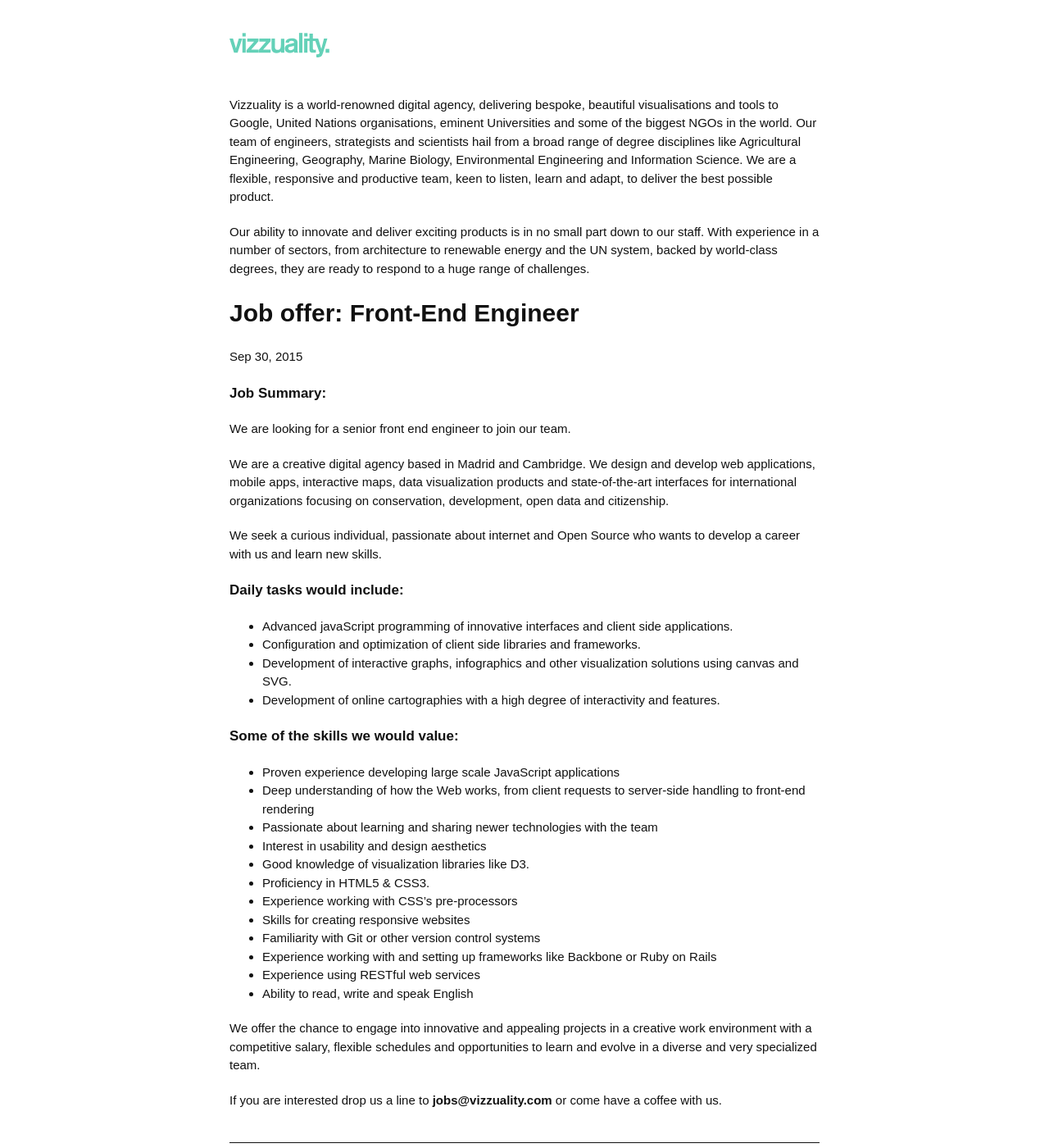
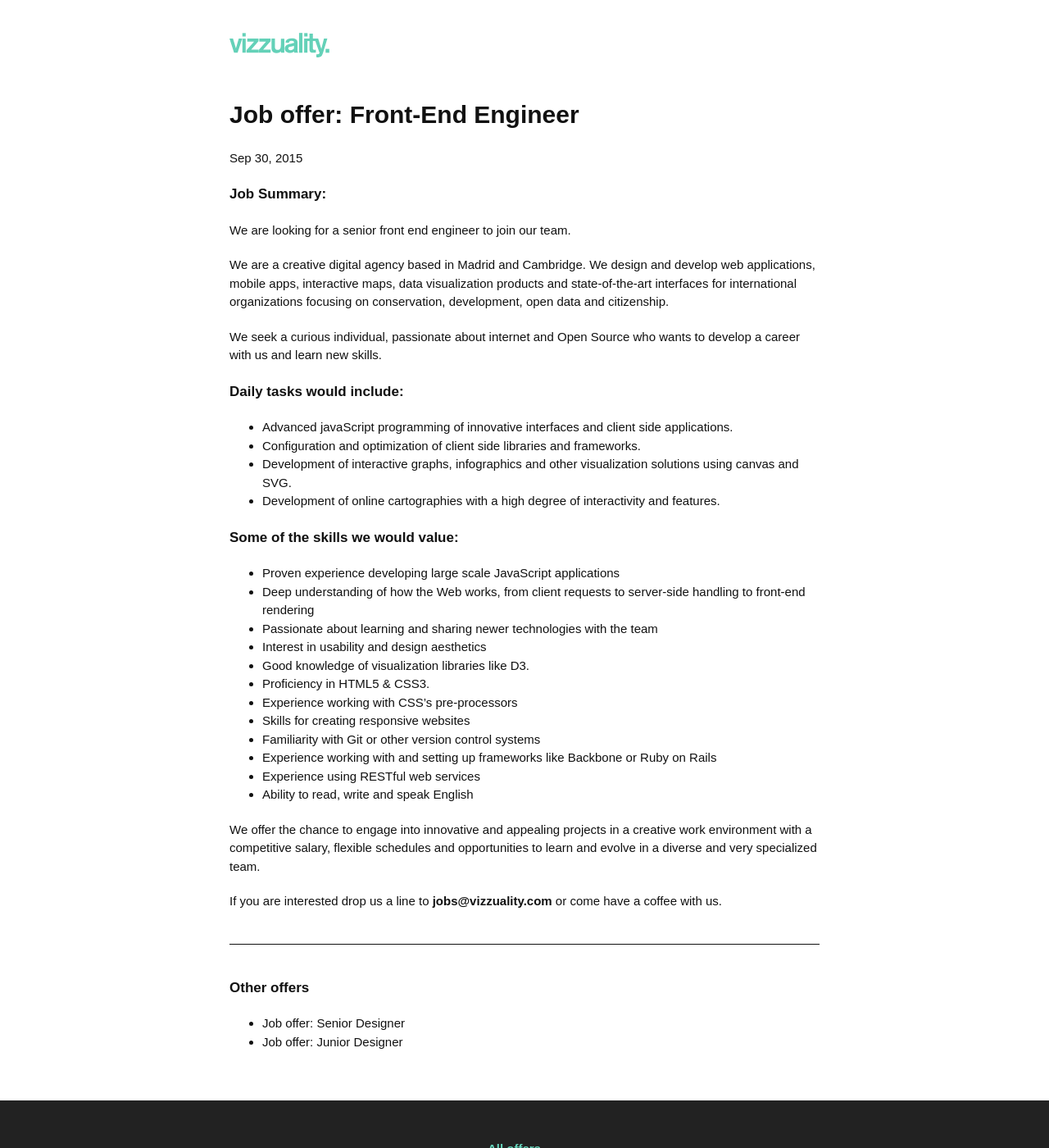
Before and after one commit to sergioestella/job-offers, a Jekyll site: the page built from _posts/2015-09-30-offer-front-end-senior-engineer.markdown, in a window 1280 px wide and 1400 px high. Shown: the whole window at 82% size. Built offline with Jekyll 4.4.1, drawn with Linux system fonts in a browser that asks for light colours; some of the changed text lies outside the part shown.

Commit message:
update ruby, update offers

```diff
--- a/Gemfile
+++ b/Gemfile
@@ -1,6 +1,6 @@
 source 'https://rubygems.org'
 
-ruby '2.2.0'
+ruby '2.2.2'
 
 gem 'jekyll'
 gem 'github-pages'
--- a/_config.yml
+++ b/_config.yml
@@ -2,11 +2,11 @@
 title: Vizzuality job offers
 email: info@vizzuality.com
 description: > # We are hiring
-baseurl: "/job-offers" # the subpath of your site, e.g. /blog/
+# baseurl: "/job-offers" # the subpath of your site, e.g. /blog/
 url: "http://vizzuality.com" # the base hostname & protocol for your site
 twitter_username: vizzuality
 linkedin_username:  vizzuality
-# github_username:  vizzuality
+github_username:  vizzuality
 
 # Build settings
 markdown: kramdown
--- a/_includes/footer.html
+++ b/_includes/footer.html
@@ -29,8 +29,9 @@
       <div class="footer-col">
         <nav class="footer-nav">
           <ul>
+            <li><a href="/">All offers</a></li>
             <li><a href="http://vizzuality.com">Projects</a></li>
-            <li><a href="http://vizzuality.com/about">Team</a></li>
+            <li><a href="http://vizzuality.com/about">About</a></li>
             <li><a href="http://vizzuality.com/about#contact">Contact</a></li>
           </ul>
         </nav>
--- a/_layouts/default.html
+++ b/_layouts/default.html
@@ -9,8 +9,6 @@
 
     <div class="page-content">
       <div class="wrapper">
-        <p>Vizzuality is a world-renowned digital agency, delivering bespoke, beautiful visualisations and tools to Google, United Nations organisations, eminent Universities and some of the biggest NGOs in the world. Our team of engineers, strategists and scientists hail from a broad range of degree disciplines like Agricultural Engineering, Geography, Marine Biology, Environmental Engineering and Information Science. We are a flexible, responsive and productive team, keen to listen, learn and adapt, to deliver the best possible product.</p>
-        <p>Our ability to innovate and deliver exciting products is in no small part down to our staff. With experience in a number of sectors, from architecture to renewable energy and the UN system, backed by world-class degrees, they are ready to respond to a huge range of challenges.</p>
         {{ content }}
       </div>
     </div>
--- a/_layouts/post.html
+++ b/_layouts/post.html
@@ -13,11 +13,14 @@
   </article>
 
   <aside class="post-related">
+    <h2>Other offers</h2>
     <ul>
       {% for post in site.posts %}
-        <li>
-          <a href="{{ post.url }}">{{ post.title }}</a>
-        </li>
+        {% if post.url != page.url %}
+          <li>
+            <a href="{{ post.url }}">{{ post.title }}</a>
+          </li>
+        {% endif %}
       {% endfor %}
     </ul>
   </aside>
--- a/index.html
+++ b/index.html
@@ -1,6 +1,10 @@
 ---
 layout: default
 ---
+
+<p>Vizzuality is a world-renowned digital agency, delivering bespoke, beautiful visualisations and tools to Google, United Nations organisations, eminent Universities and some of the biggest NGOs in the world. Our team of engineers, strategists and scientists hail from a broad range of degree disciplines like Agricultural Engineering, Geography, Marine Biology, Environmental Engineering and Information Science. We are a flexible, responsive and productive team, keen to listen, learn and adapt, to deliver the best possible product.</p>
+
+<p>Our ability to innovate and deliver exciting products is in no small part down to our staff. With experience in a number of sectors, from architecture to renewable energy and the UN system, backed by world-class degrees, they are ready to respond to a huge range of challenges.</p>
 
 <div class="home">
 
```
Also changed, not shown: 1 other file.
